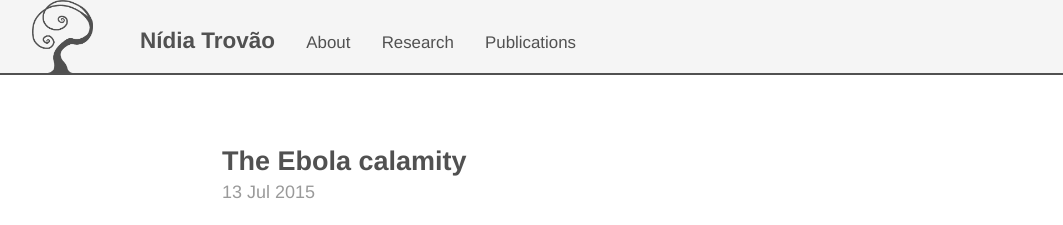
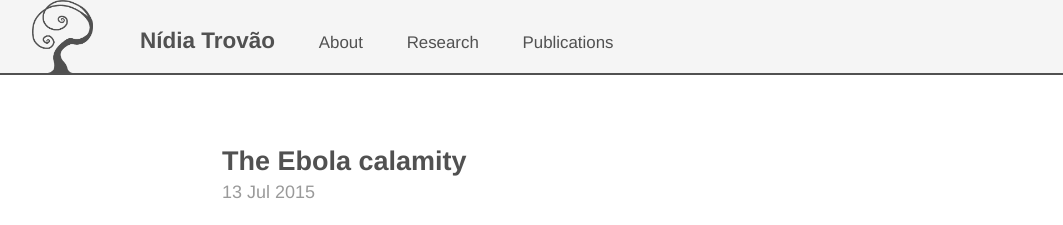
Before and after one commit to nidiatrovao/nidiatrovao.github.io, a Jekyll site: the page built from index.html, in a window 1280 px wide. Shown: the top 225 px of the page, without its empty margins (13-1076 px from the left). Built offline with Jekyll 4.4.1, drawn with Linux system fonts in a browser that asks for light colours; the list of posts is cut into pages by our own code.

Commit message:
top bar edits

```diff
--- a/_layouts/default.html
+++ b/_layouts/default.html
@@ -8,7 +8,7 @@
         <h3 class="masthead-title" style="background-color:#F5F5F5;background-image: url('/public/apple-touch-icon-precomposed.png');background-size:contain;background-repeat:no-repeat;padding-top:1.5rem;max-width:100%;padding-bottom:1rem;padding-left:8.5rem;padding-right:0rem;margin-left:auto;margin-right:auto;box-shadow: 0px 2px 0px #515151;background-position:left 2.5rem bottom">
           <a href="{{ site.baseurl }}/" title="Home">{{ site.title }}</a>
 			{% for page in site.pages_list %}
-				&nbsp;&nbsp;&nbsp;
+				&nbsp;&nbsp;&nbsp;&nbsp;&nbsp;
 				<small><a href="{{ page[1] }}">{{ page[0] }}</a></small>
 			{% endfor %}
 		</h3>
```
